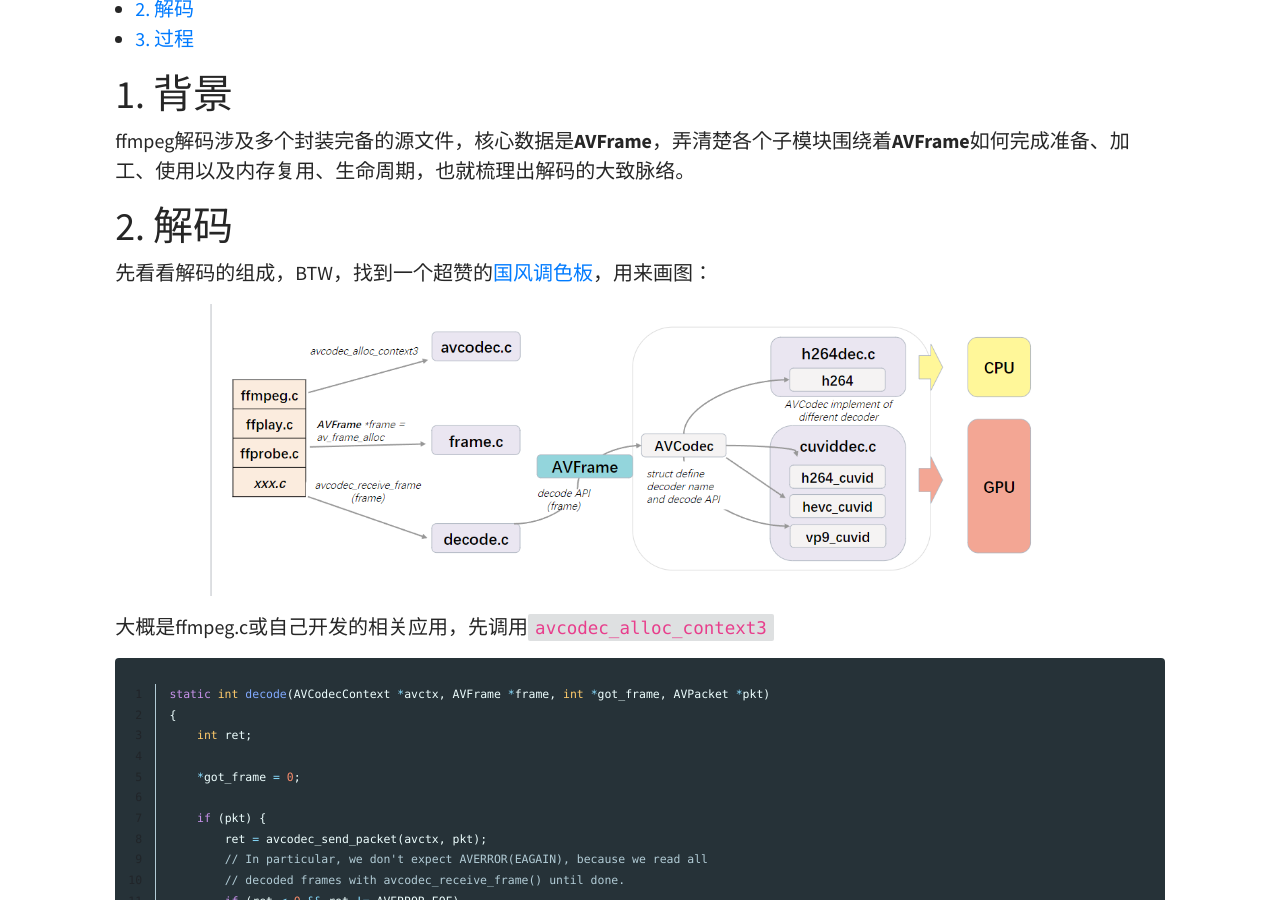
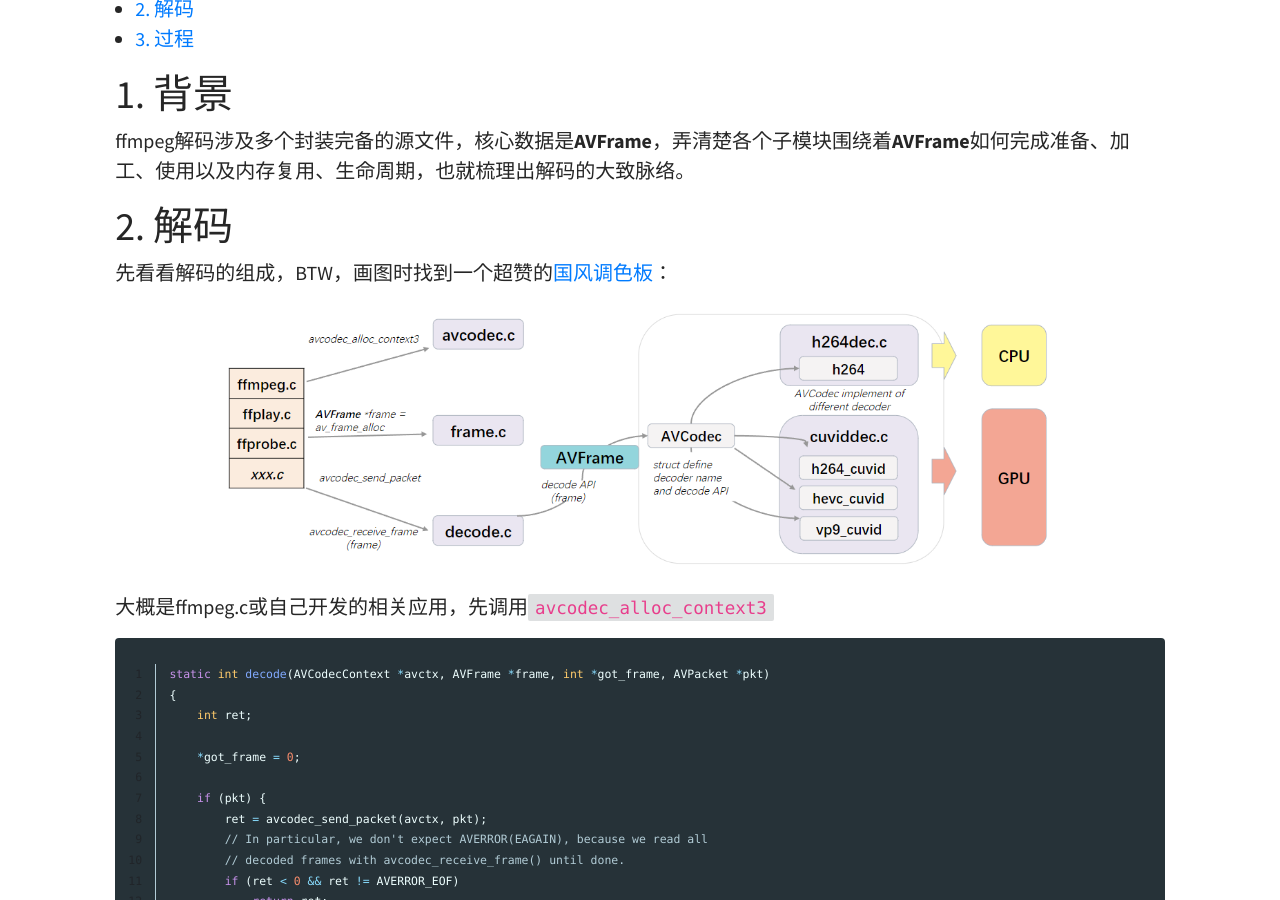
Before and after one commit to hubugui/hubugui.github.io, a Jekyll site: the page built from _posts/2022-09-01-FFMPEG中AVFrame.md, in a window 1280 px wide and 900 px high, scrolled down 359 px. Built offline with Jekyll 4.4.1, drawn with Linux system fonts in a browser that asks for light colours; comment, search, counter and statistics services are not loaded.

Commit message:
add code

```diff
--- a/_posts/2022-09-01-FFMPEG中AVFrame.md
+++ b/_posts/2022-09-01-FFMPEG中AVFrame.md
@@ -20,7 +20,7 @@ ffmpeg解码涉及多个封装完备的源文件，核心数据是**AVFrame**，
 
 # 2. 解码
 
-先看看解码的组成，BTW，找到一个超赞的[国风调色板](http://color.xunmi.cool)，用来画图：
+先看看解码的组成，BTW，画图时找到一个超赞的[国风调色板](http://color.xunmi.cool)：
 
 ![](/assets/img/post/2022-09-01-ffmpeg-avframe/ffmpeg_decoder.png)
 
```
Also changed, not shown: assets/img/post/2022-09-01-ffmpeg-avframe/ffmpeg_decoder.png.
